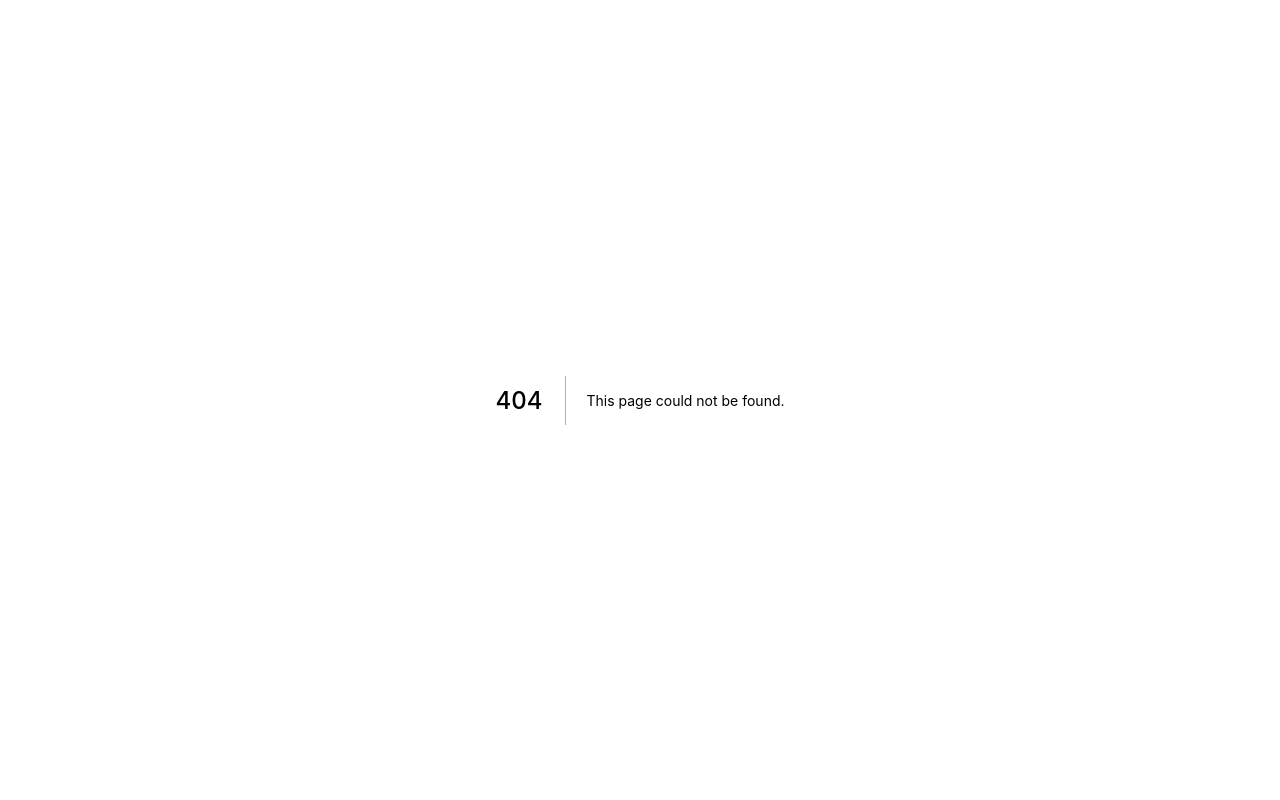
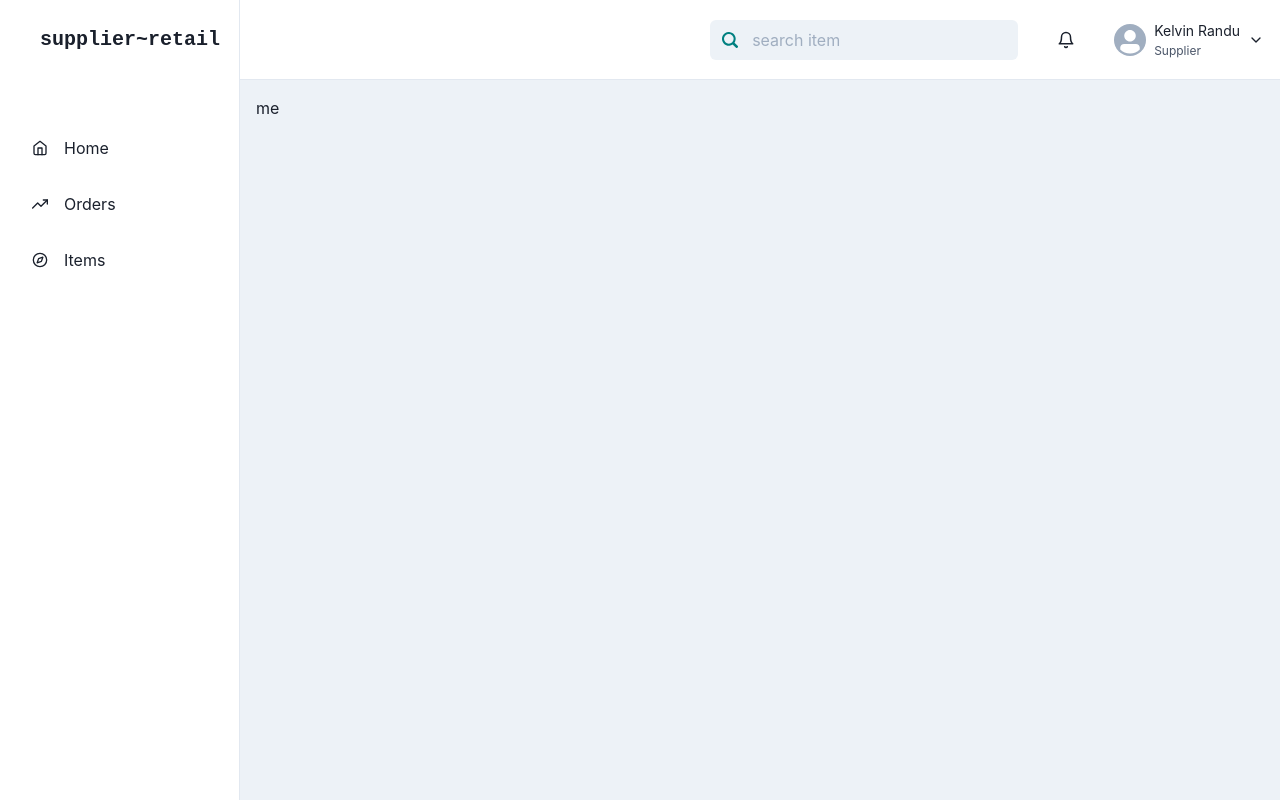
Before and after one commit to kelvinrandu/next-retailer-supplier, a Next.js app in the folder supplier-retail/: page /dashboard2 in a window 1280 px wide. Before the commit this address had no page. Built offline with nearby package versions, Linux system fonts and the light colour scheme.

Commit message:
added new layout

```diff
--- /dev/null
+++ b/supplier-retail/src/components/App.tsx
@@ -0,0 +1,60 @@
+import React, { ReactNode, useState } from "react";
+import {
+  Box,
+  useColorModeValue,
+  Drawer,
+  DrawerContent,
+  useDisclosure,
+
+} from "@chakra-ui/react";
+import {
+  FiHome,
+  FiTrendingUp,
+  FiCompass,
+} from "react-icons/fi";
+import { IconType } from "react-icons";
+
+import SidebarContent from "../components/SidebarContent";
+import MobileNav from "../components/MobileNav";
+interface ItemProps {
+  name: string;
+  icon: IconType;
+}
+const items: Array<ItemProps> = [
+  { name: "Home", icon: FiHome },
+  { name: "Orders", icon: FiTrendingUp },
+  { name: "Items", icon: FiCompass },
+];
+
+const App = ({ children }: { children: ReactNode }) => {
+  const { isOpen, onOpen, onClose } = useDisclosure();
+
+  return (
+    <Box minH="100vh" bg={useColorModeValue("gray.100", "gray.900")}>
+      <SidebarContent
+        onClose={() => onClose}
+        display={{ base: "none", md: "block" }}
+      />
+      <Drawer
+        autoFocus={false}
+        isOpen={isOpen}
+        placement="left"
+        onClose={onClose}
+        returnFocusOnClose={false}
+        onOverlayClick={onClose}
+        size="lg"
+      >
+        <DrawerContent>
+          <SidebarContent onClose={onClose} />
+        </DrawerContent>
+      </Drawer>
+      {/* mobilenav */}
+      <MobileNav onOpen={onOpen} />
+      <Box ml={{ base: 0, md: 60 }} p="4">
+        {children}
+      </Box>
+    </Box>
+  );
+};
+
+export default App;
--- /dev/null
+++ b/supplier-retail/src/components/MobileNav.tsx
@@ -0,0 +1,133 @@
+import React,{useState} from "react";
+import {
+  IconButton,
+  Avatar,
+  Box,
+  CloseButton,
+  Flex,
+  HStack,
+  VStack,
+  Icon,
+  Center,
+  useColorModeValue,
+  Link,
+  Drawer,
+  DrawerContent,
+  Text,
+  useDisclosure,
+  BoxProps,
+  FlexProps,
+  Menu,
+  MenuButton,
+  MenuDivider,
+  MenuItem,
+  MenuList,
+} from "@chakra-ui/react";
+import {
+  FiHome,
+  FiTrendingUp,
+  FiCompass,
+  FiStar,
+  FiSettings,
+  FiMenu,
+  FiBell,
+  FiChevronDown,
+} from "react-icons/fi";
+import { IconType } from "react-icons";
+import SearchBar from "../components/SearchBar";
+
+interface MobileProps extends FlexProps {
+  onOpen: () => void;
+}
+interface ItemProps {
+  name: string;
+  icon: IconType;
+}
+const items: Array<ItemProps> = [
+  { name: "Home", icon: FiHome },
+  { name: "Orders", icon: FiTrendingUp },
+  { name: "Items", icon: FiCompass },
+];
+
+const MobileNav = ({ onOpen, ...rest }: MobileProps) => {
+  const [searchQuery, setSearchQuery] = useState("");
+  const [filteredItems, setFilteredItems] = useState(items);
+
+  const updateInput = async (input) => {
+    const filtered = items.filter((item) => {
+      return item.name.toLowerCase().includes(input.toLowerCase());
+    });
+    setSearchQuery(input);
+    setFilteredItems(filtered);
+  };
+  return (
+    <Flex
+      ml={{ base: 0, md: 60 }}
+      px={{ base: 4, md: 4 }}
+      height="20"
+      alignItems="center"
+      bg={useColorModeValue("white", "gray.900")}
+      borderBottomWidth="1px"
+      borderBottomColor={useColorModeValue("gray.200", "gray.700")}
+      justifyContent={{ base: "space-between", md: "flex-end" }}
+      {...rest}
+    >
+      <IconButton
+        display={{ base: "flex", md: "none" }}
+        onClick={onOpen}
+        variant="outline"
+        aria-label="open menu"
+        icon={<FiMenu />}
+      />
+
+      <HStack spacing={{ base: "0", md: "6" }}>
+        <Box>
+          <SearchBar searchQuery={searchQuery} updateInput={updateInput} />
+        </Box>
+        <IconButton
+          size="lg"
+          variant="ghost"
+          aria-label="open menu"
+          icon={<FiBell />}
+        />
+        <Flex alignItems={"center"}>
+          <Menu>
+            <MenuButton
+              py={2}
+              transition="all 0.3s"
+              _focus={{ boxShadow: "none" }}
+            >
+              <HStack>
+                <Avatar size={"sm"} />
+                <VStack
+                  display={{ base: "none", md: "flex" }}
+                  alignItems="flex-start"
+                  spacing="1px"
+                  ml="2"
+                >
+                  <Text fontSize="sm">Kelvin Randu</Text>
+                  <Text fontSize="xs" color="gray.600">
+                    Supplier
+                  </Text>
+                </VStack>
+                <Box display={{ base: "none", md: "flex" }}>
+                  <FiChevronDown />
+                </Box>
+              </HStack>
+            </MenuButton>
+            <MenuList
+              bg={useColorModeValue("white", "gray.900")}
+              borderColor={useColorModeValue("gray.200", "gray.700")}
+            >
+              <MenuItem>Profile</MenuItem>
+              <MenuDivider />
+              <MenuItem>Sign out</MenuItem>
+            </MenuList>
+          </Menu>
+        </Flex>
+      </HStack>
+    </Flex>
+  );
+};
+
+export default MobileNav;
--- /dev/null
+++ b/supplier-retail/src/components/SidebarContent.tsx
@@ -0,0 +1,107 @@
+import React from 'react'
+import {
+  Box,
+  CloseButton,
+  Flex,
+  useColorModeValue,
+  Text,
+  BoxProps,
+  FlexProps,
+  Link,
+  Icon,
+} from "@chakra-ui/react";
+import {
+  FiHome,
+  FiTrendingUp,
+  FiCompass,
+  FiStar,
+  FiSettings,
+  FiMenu,
+  FiBell,
+  FiChevronDown,
+} from "react-icons/fi";
+import { ReactText } from "react";
+import { IconType } from "react-icons";
+
+interface NavItemProps extends FlexProps {
+  icon: IconType;
+  children: ReactText;
+}
+interface LinkItemProps {
+  name: string;
+  icon: IconType;
+}
+const LinkItems: Array<LinkItemProps> = [
+  { name: "Home", icon: FiHome },
+  { name: "Orders", icon: FiTrendingUp },
+  { name: "Items", icon: FiCompass },
+];
+
+interface SidebarProps extends BoxProps {
+  onClose: () => void;
+}
+const SidebarContent = ({ onClose, ...rest }: SidebarProps) => {
+  return (
+    <Box
+      transition="3s ease"
+      bg={useColorModeValue("white", "gray.900")}
+      borderRight="1px"
+      borderRightColor={useColorModeValue("gray.200", "gray.700")}
+      w={{ base: "full", md: 60 }}
+      pos="fixed"
+      h="full"
+      {...rest}
+    >
+      <Flex
+        h="20"
+        alignItems="center"
+        mx="10"
+        mb={10}
+        justifyContent="space-between"
+      >
+        <Text fontSize="xl" fontFamily="monospace" fontWeight="bold">
+          supplier~retail
+        </Text>
+        <CloseButton display={{ base: "flex", md: "none" }} onClick={onClose} />
+      </Flex>
+      {LinkItems.map((link) => (
+        <NavItem key={link.name} icon={link.icon}>
+          {link.name}
+        </NavItem>
+      ))}
+    </Box>
+  );
+};
+
+const NavItem = ({ icon, children, ...rest }: NavItemProps) => {
+  return (
+    <Link href="#" style={{ textDecoration: "none" }}>
+      <Flex
+        align="center"
+        p="4"
+        mx="4"
+        borderRadius="lg"
+        role="group"
+        cursor="pointer"
+        _hover={{
+          bg: "cyan.400",
+          color: "white",
+        }}
+        {...rest}
+      >
+        {icon && (
+          <Icon
+            mr="4"
+            fontSize="16"
+            _groupHover={{
+              color: "white",
+            }}
+            as={icon}
+          />
+        )}
+        {children}
+      </Flex>
+    </Link>
+  );
+};
+export default SidebarContent
--- /dev/null
+++ b/supplier-retail/src/pages/dashboard2.tsx
@@ -0,0 +1,14 @@
+import React, { ReactNode, useState } from "react";
+import { Box } from "@chakra-ui/react";
+
+import App from "../components/App";
+
+const dashboard2 = () => {
+  return (
+    <App>
+      <Box>{"me"}</Box>
+    </App>
+  );
+};
+
+export default dashboard2;
```
Also changed, not shown: supplier-retail/src/pages/dashboard.tsx (+3 -8 lines).
